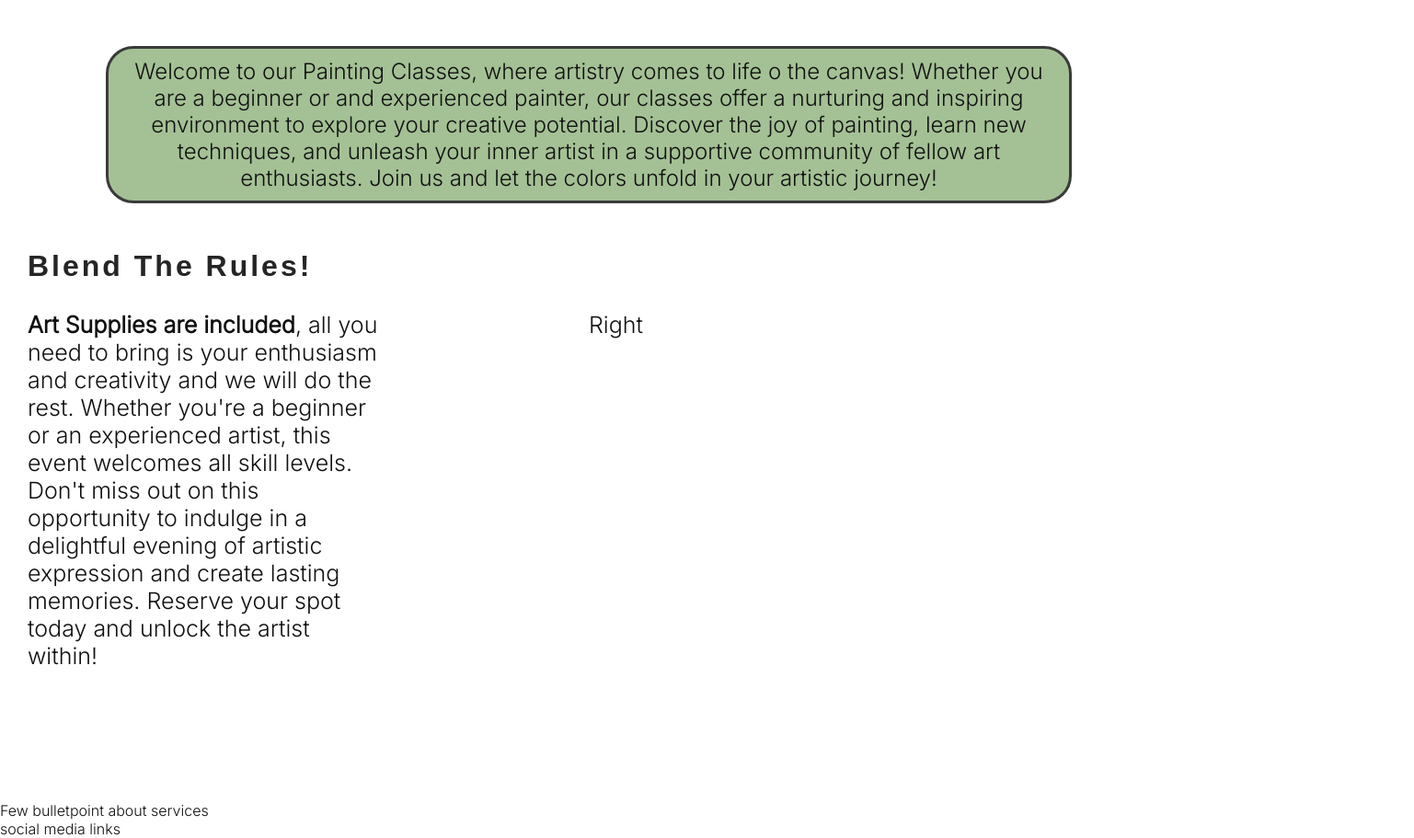
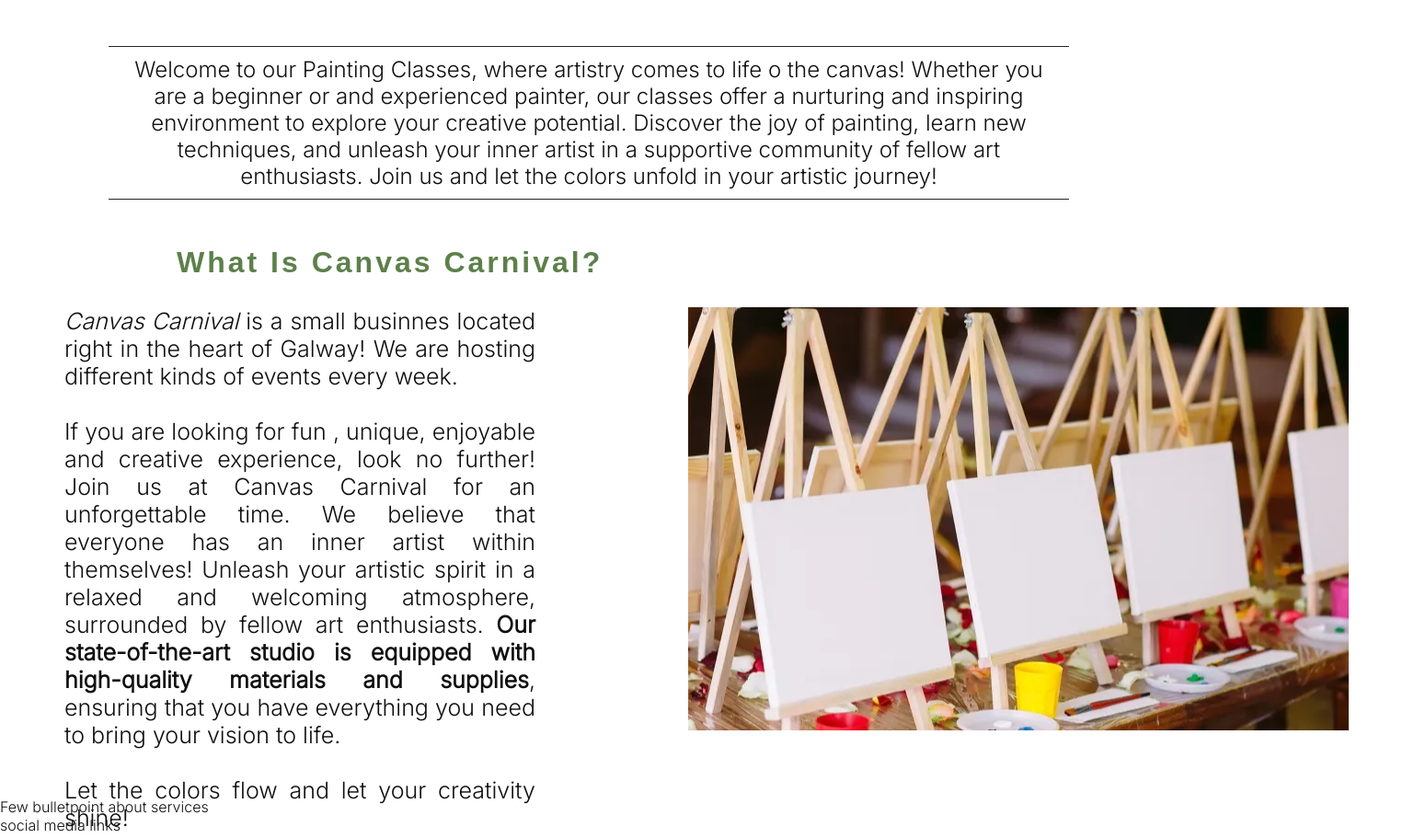
Before and after one commit to aleksandrasucho/painting_events, a plain HTML site: page index.html in a window 1280 px wide. Shown: the part 680-1591 px from the top of the page at 92% size, 1537 px wide, since content can reach past the window. Drawn offline with Linux system fonts and the light colour scheme; a web font is replaced by a local one.

Commit message:
Add more style to right and left about section

```diff
--- a/assets/css/style.css
+++ b/assets/css/style.css
@@ -57,8 +57,10 @@ ul {
     color: inherit;
 }
 
+/* mouse over link */
 .menu a:hover {
     border-bottom: 1px solid #3a3a3a;
+    color: rgba(93,128,75,1.00);
 }
 
 .active {
@@ -105,46 +107,55 @@ ul {
 /* Information About the Event */
 
 .introduction {
-    border: 3px solid #3a3a3a;
-    border-radius: 30px;
-
+    border-top: 1px solid #252525;
+    border-bottom: 1px solid #252525;
     width: 80%;
     padding: 10px;
     text-align: center;
     margin: 50px auto;
     font-size: 150%;
     color: rgba(16, 16, 16, 1);
-    background-color: rgba(164,193,149,1.00);
     clear: both;
-  }
+}
 
-  .information {
+.information {
     height: 600px;
-  }
+}
 
 .welcome {
     font-size: 200%;
-    width: 100%;
-    margin-left: 30px;
+    width: 70%;
+    margin: 0 auto;
+    color: rgba(93, 128, 75, 1.00);
 }
 
 .left-about {
     color: rgba(16, 16, 16, 1);
     font-size: 25px;
     padding-top: 30px;
-    width: 30%;
-    float: left;
-    margin-left: 30px;
-
-
+    width: 40%;
+    display: inline-block;
+    vertical-align: top;
+    margin-left: 70px;
+    margin-right: 30px;
+    text-align: justify;
 }
 
 .right-about {
     color: rgba(16, 16, 16, 1);
     font-size: 25px;
     padding-top: 30px;
-    width: 50%;
-    float: right;
-    margin-left: 30px;
+    width: 40%;
+    display: inline-block;
+    vertical-align: top;
+    margin-right: 30px;
+}
 
+.container {
+    width: 800px;
+    height: 400px;
+    padding: 30px;
+    float: left;
+    background: url(../images/canvas\ set\ up.webp) no-repeat center center;
+    margin-left: 60px;
 }
--- a/index.html
+++ b/index.html
@@ -63,16 +63,24 @@
         </div>
     </section>
     <section class="information">
-        <h2 class="welcome">Blend the rules!</h2>
+        <h2 class="welcome">What is Canvas Carnival?</h2>
         <div class="left-about">
         <p>
-            <strong>Art Supplies are included</strong>, all you need to bring is your enthusiasm and creativity and we will do the rest.
-            Whether you're a beginner or an experienced artist, this event welcomes all skill levels.
-            Don't miss out on this opportunity to indulge in a delightful evening of artistic expression and create lasting memories.
-            Reserve your spot today and unlock the artist within!
+            <em>Canvas Carnival</em> is a small businnes located right in the heart of Galway! We are hosting different kinds of events every week.
+            <br>
+            <br>
+            If you are looking for fun , unique, enjoyable and creative experience, look no further! Join us at Canvas Carnival for an unforgettable time.
+            We believe that everyone has an inner artist within themselves!
+            Unleash your artistic spirit in a relaxed and welcoming atmosphere, surrounded by fellow art enthusiasts.
+            <strong>Our state-of-the-art studio is equipped with high-quality materials and supplies</strong>, ensuring that you have everything you need to bring your vision to life.
+            <br>
+            <br>
+            Let the colors flow and let your creativity shine!
         </p>
         </div>
-        <div class="right-about"> Right</div>
+        <div class="right-about">
+            <div class="container">
+        </div>
     </section>
     <section>
         Few bulletpoint about services
```
Also changed, not shown: assets/images/canvas set up.webp (added), 1 other file.
